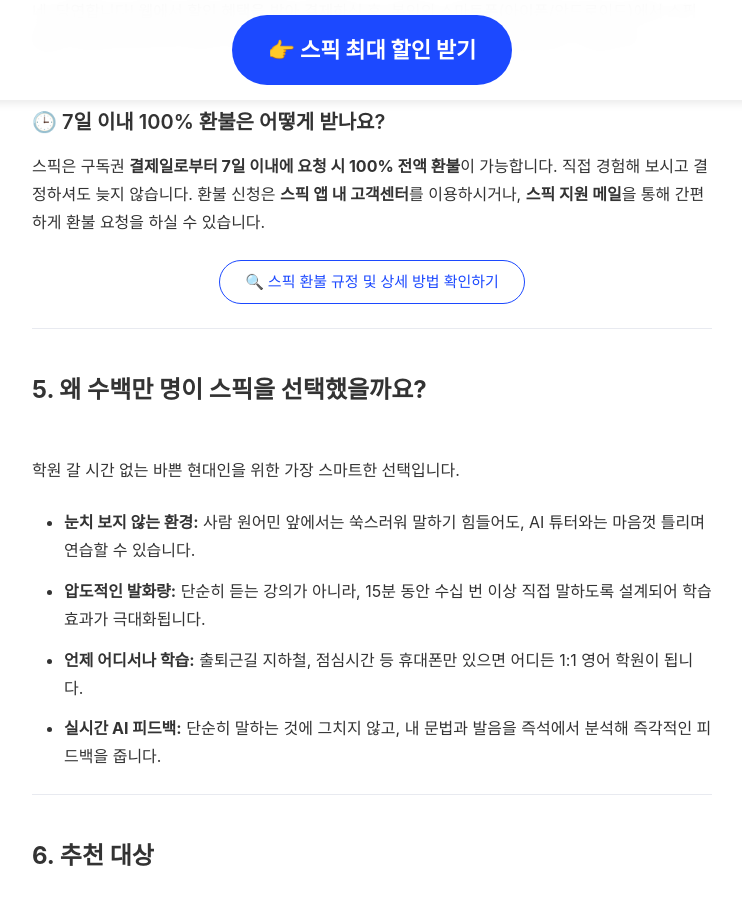
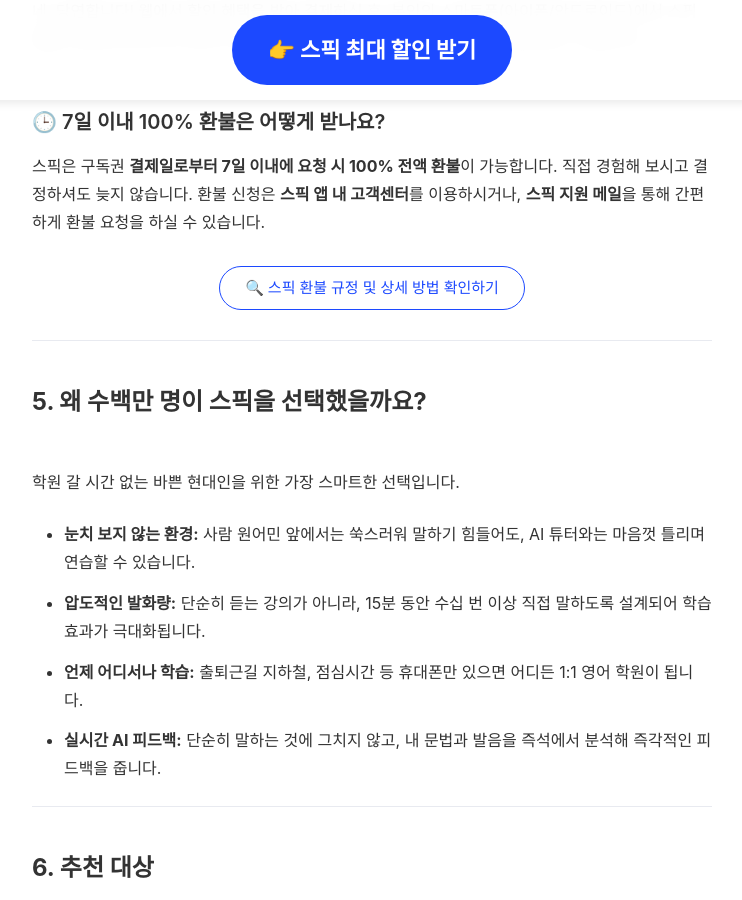
Before and after one commit to kjsjdw/speak_event_page, a Jekyll site: the page built from content/main-page-content.md, in a window 1280 px wide and 900 px high, scrolled down 5171 px. Shown: the whole window, without its empty margins (268-1010 px from the left). Built offline with Jekyll 4.4.1, drawn with Linux system fonts in a browser that asks for light colours; some web fonts are replaced.

Commit message:
Update 05-faq.md

```diff
--- a/content/sections/05-faq.md
+++ b/content/sections/05-faq.md
@@ -4,28 +4,28 @@
   <h3>🙋‍♂️ 별도의 스픽 할인코드를 직접 복사해서 입력해야 하나요?</h3>
   <p>아니요, 더 이상 번거로운 절차는 필요 없습니다. 본 페이지의 <strong>공식 파트너 전용 링크</strong>를 통해 접속하시면, 별도의 할인코드 입력 없이 결제 단계에서 최저가 혜택이 이미 적용된 것을 확인하실 수 있습니다.</p>
 
-  <hr>
+ <hr style="margin-bottom: 20px;">
 
   <h3>⚠️ 선택한 멤버십에 따라 스픽 할인코드 혜택 금액이 다른가요?</h3>
   <p>네, 그렇습니다. 각 링크를 통해 두 가지 멤버십 모두 구독은 가능하지만, <strong>프리미엄(2만 원 할인)</strong>과 <strong>프리미엄 플러스(프로모션 기간에 따라 7만 원/6만 원/3만 원 할인)</strong> 중 본인이 원하는 멤버십 전용 할인코드 링크로 접속해야만 해당 금액이 정상 반영됩니다.</p>
 
-  <hr>
+ <hr style="margin-bottom: 20px;">
 
   <h3>💡 스픽 할인코드 혜택이 보이지 않거나 적용이 안 될 땐 어떻게 하나요?</h3>
   <p>스픽 가입 후 <strong>1주일 이내</strong>에 구독을 완료해야 할인 혜택이 유지됩니다. 만약 결제 단계에서 할인이 보이지 않는다면 기존 가입 이력 때문일 수 있으니, <strong>새로운 이메일 주소</strong>로 다시 가입하여 전용 할인코드 링크에 접속해 보시기 바랍니다.</p>
 
-  <hr>
+  <hr style="margin-bottom: 20px;">
 
   <h3>📱 웹에서 결제한 후 앱(App)에서도 똑같이 쓸 수 있나요?</h3>
   <p>네, 당연합니다! 웹에서 할인 혜택을 받아 결제하신 후, 본인의 스마트폰(아이폰/안드로이드)에서 스픽 앱을 다운로드하여 로그인만 하시면 구매하신 플랜의 모든 기능을 즉시 이용하실 수 있습니다.</p>
 
-  <hr>
+  <hr style="margin-bottom: 20px;">
 
   <h3>🕒 7일 이내 100% 환불은 어떻게 받나요?</h3>
   <p>스픽은 구독권 <strong>결제일로부터 7일 이내에 요청 시 100% 전액 환불</strong>이 가능합니다. 직접 경험해 보시고 결정하셔도 늦지 않습니다. 환불 신청은 <strong>스픽 앱 내 고객센터</strong>를 이용하시거나, <strong>스픽 지원 메일</strong>을 통해 간편하게 환불 요청을 하실 수 있습니다.</p>
 </div>
 
-<div style="text-align: center; margin: 20px 0;">
+<div style="text-align: center; margin: 30px 0;">
   <a href="/refund/" title='스픽 100% 환불 규정 및 신청 방법 안내' style="text-decoration: none; display: inline-block; width: auto; padding: 8px 25px; color: #1c49ff; background-color: #ffffff; border: 1px solid #1c49ff; border-radius: 50px; font-size: 15px; font-weight: 500;">
     🔍 스픽 환불 규정 및 상세 방법 확인하기
   </a>
```
